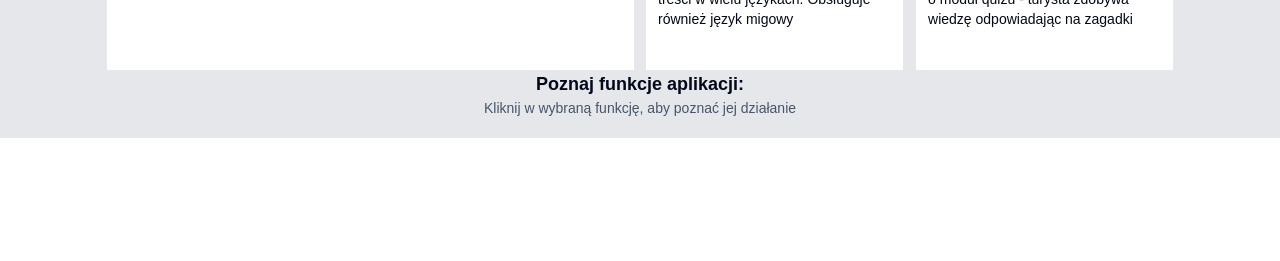
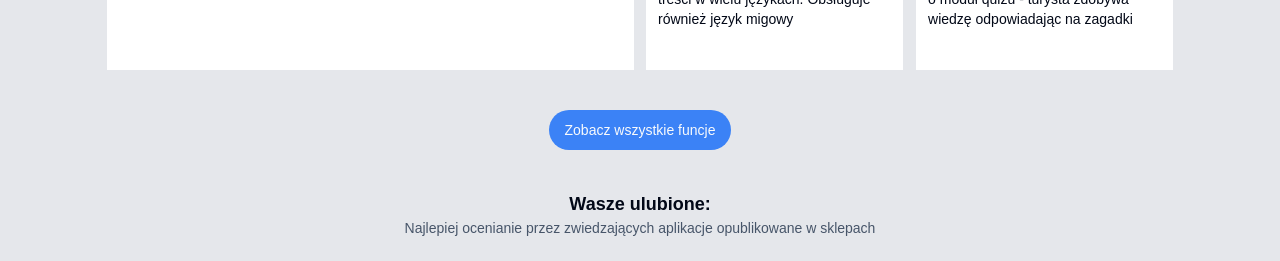
Before and after one commit to maciekpastuszak/audiotour, a Next.js app: page /aplikacja in a window 1280 px wide. Shown: the part 1916-2177 px from the top of the page. Before the commit the page ends 2054 px from the top, so only its background shows below. Built offline with nearby package versions, Linux system fonts and the light colour scheme; a web font is replaced by a local one.

Commit message:
add favourite app component

```diff
--- a/app/aplikacja/page.tsx
+++ b/app/aplikacja/page.tsx
@@ -1,6 +1,7 @@
 import AppFunctionCard from '@/components/AppFunctionCard'
 import ApplicationCard from '@/components/ApplicationCard'
 import Carousel from '@/components/Carousel'
+import FavouriteApp from '@/components/FavouriteApp'
 import Navbar from '@/components/Navbar'
 import { Button } from '@/components/ui/button'
 import { appCarouselIcons, featureCards } from '@/constants'
@@ -10,6 +11,7 @@ import React from 'react'
 const Aplikacja = () => {
   return (
       <section id='hero' className='w-full flex flex-col justify-center items-center bg-gray-200'>
+
           <div className='w-3/4 md:w-1/2 mx-auto my-8 md:mt-12 text-center'>
             <Image src='/app-grid.png' alt='app-grid' layout='responsive' width={1} height={1} />
             <div className='my-6 text-center text-2xl md:text-3xl lg:text-4xl font-bold font-articulat'>
@@ -18,14 +20,18 @@ const Aplikacja = () => {
             </div>
             <Button className='bg-blue-500 rounded-full'>Nasze realizacje</Button>
           </div>
+
           <div className='flex w-full mx-auto justify-center bg-white'>
             <div className='w-4/5'>
             <Carousel />
             </div>
           </div>
+
         <ApplicationCard />
+
         <h2 className='text-lg font-bold'>Poznaj funkcje aplikacji:</h2>
         <p className='text-sm text-slate-600 mb-5'>Kliknij w wybraną funkcję, aby poznać jej działanie</p>
+
         <div className="flex flex-wrap md:flex-nowrap justify-center w-5/6 gap-3">
           <div className="w-full h-full md:w-1/2">
             <AppFunctionCard
@@ -48,8 +54,18 @@ const Aplikacja = () => {
             ))}
           </div>
         </div>
-        <h2 className='text-lg font-bold'>Poznaj funkcje aplikacji:</h2>
-        <p className='text-sm text-slate-600 mb-5'>Kliknij w wybraną funkcję, aby poznać jej działanie</p>
+
+        <div className='my-10'>
+          <Button className='bg-blue-500 rounded-full'>Zobacz wszystkie funcje</Button>
+        </div>
+
+        <h2 className='text-lg font-bold'>Wasze ulubione:</h2>
+        <p className='text-sm text-slate-600 mb-5'>Najlepiej ocenianie przez zwiedzających aplikacje opublikowane w sklepach</p>
+
+        <div className='flex flex-col md:flex-row'>
+          <FavouriteApp />
+          <FavouriteApp />
+        </div>
       </section>
   )
 }
--- /dev/null
+++ b/components/FavouriteApp.tsx
@@ -0,0 +1,9 @@
+import React from 'react'
+
+const FavouriteApp = () => {
+  return (
+    <div>FavouriteApp</div>
+  )
+}
+
+export default FavouriteApp
```
